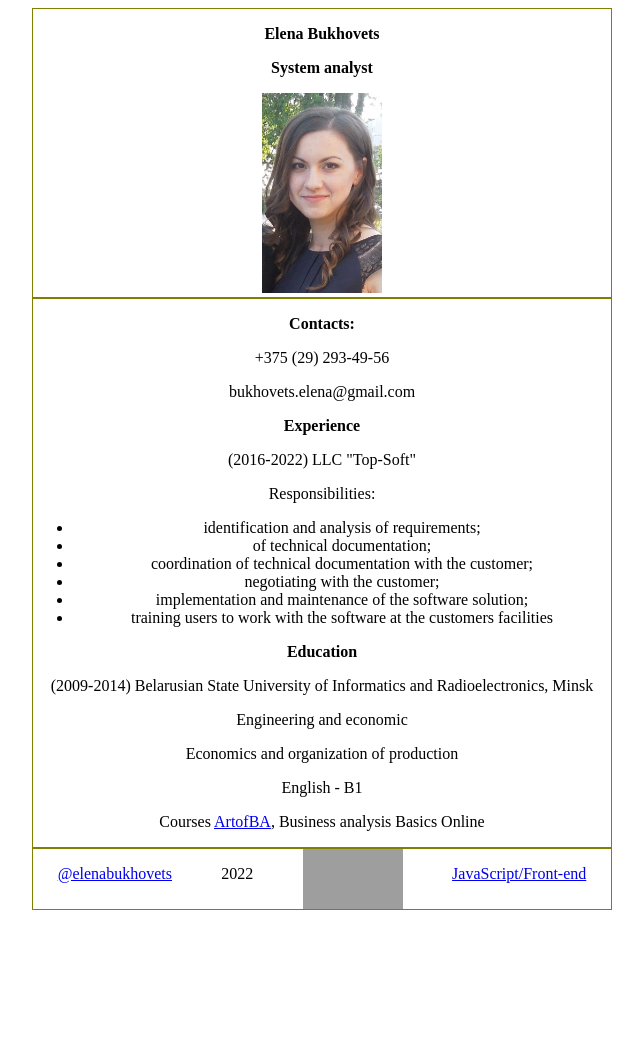
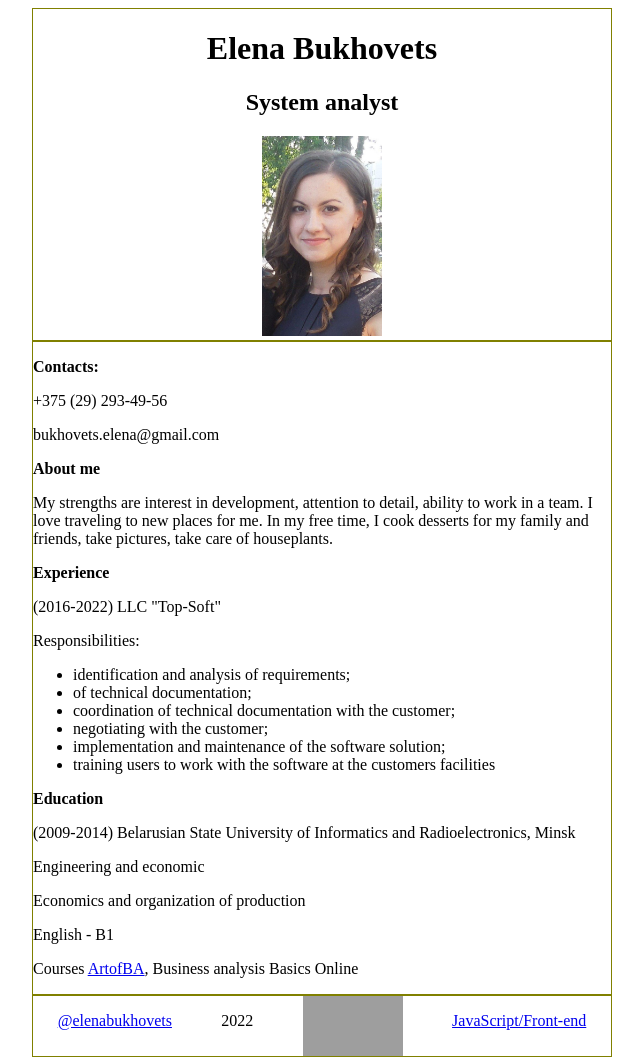
Before and after one commit to elenabukhovets/rsschool-cv, a plain HTML site: page index.html in a window 1280 px wide. Shown: the whole page, without its empty margins (318-961 px from the left). Before the commit the page ends 918 px from the top, so only its background shows below. Drawn offline with Linux system fonts and the light colour scheme; grey boxes are pictures that could not be loaded.

Commit message:
feat: add CV-html

```diff
--- a/index.html
+++ b/index.html
@@ -10,16 +10,17 @@
 
 <body>
     <div class="highlight">
-    <header class="block">
-        <p><b>Elena Bukhovets</b></p>
-            <p><b>System analyst</b></p>
+    <header class="first">
+        <p><h1><b>Elena Bukhovets</b></h1></p>
+            <p><h2><b>System analyst</b></h2></p>
       <img alt="myfoto" src="photo_2022-03-24_11-06-53.jpg" width="120" height="200"/>
     </header>
     <main class="block">
           <p><b>Contacts:</b></p>
           <p>+375 (29) 293-49-56</p>
           <p>bukhovets.elena@gmail.com</p>
-
+          <p><b>About me</b></p>
+          <p>My strengths are interest in development, attention to detail, ability to work in a team. I love traveling to new places for me. In my free time, I cook desserts for my family and friends, take pictures, take care of houseplants.</p>
           <p><b>Experience</b></p>
           <p>(2016-2022) LLC "Top-Soft"</p>
           <p>Responsibilities:</p>
--- a/style.css
+++ b/style.css
@@ -1,5 +1,9 @@
+.first{
+    text-align: center;
+    border: 1px solid olive;
+}
 .block{
-    text-align: center;
+    text-align: left;
     border: 1px solid olive;
 
 }
```
